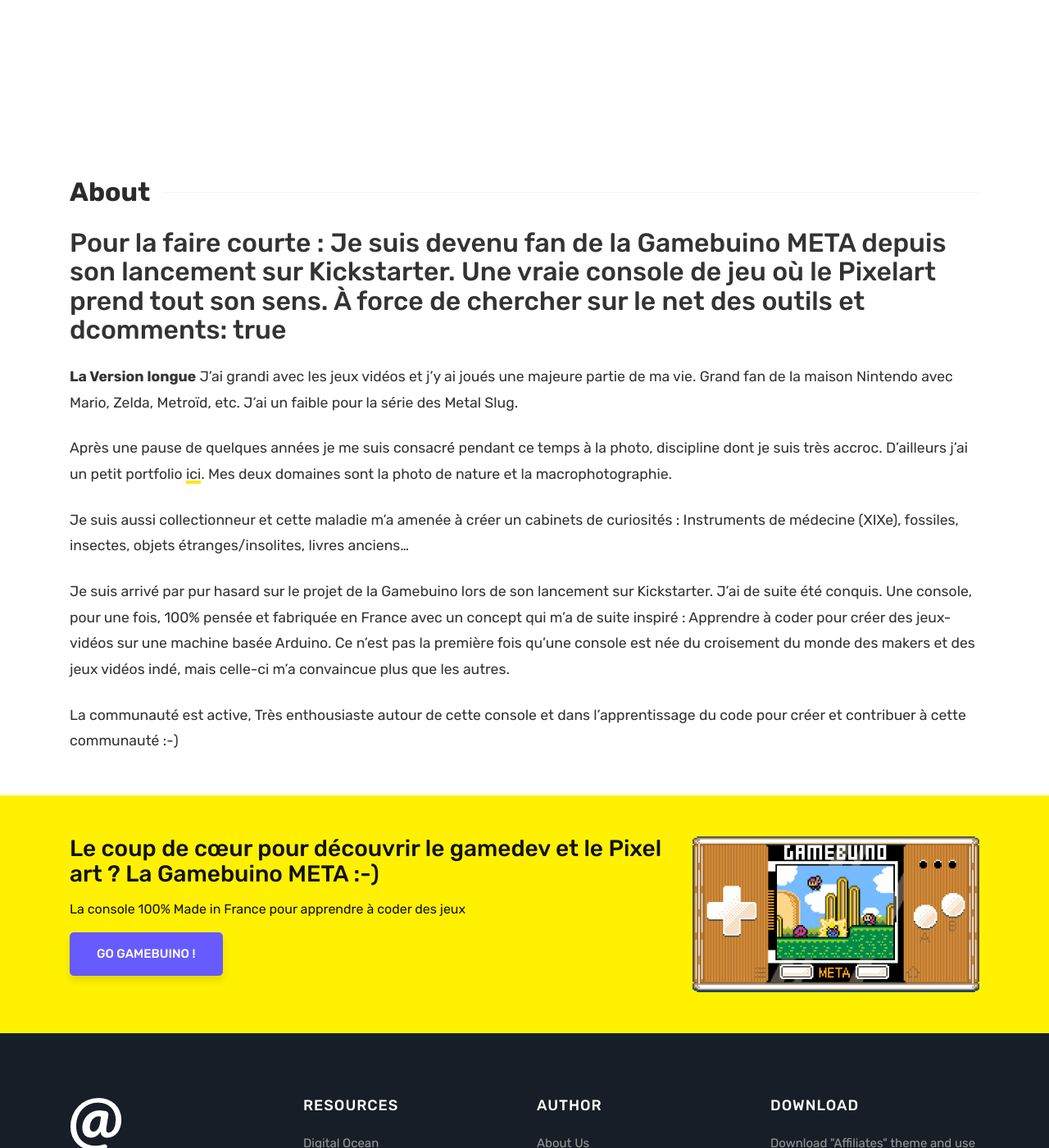
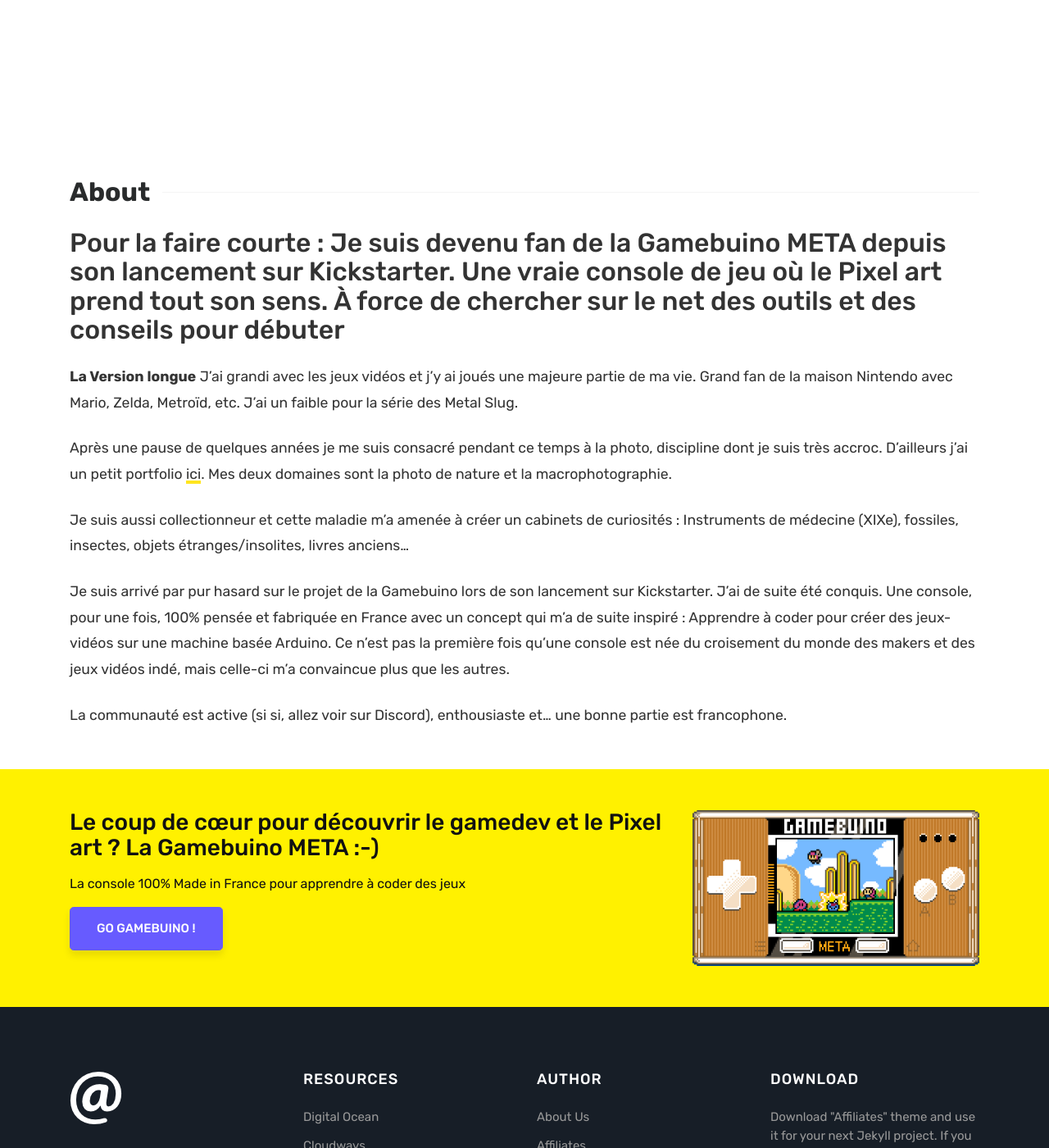
Before and after one commit to Maxibuino/PixBuino, a Jekyll site: the page built from about.md, in a window 1280 px wide and 1400 px high. Shown: the whole window at 82% size. Built offline with Jekyll 4.4.1, drawn with Linux system fonts in a browser that asks for light colours.

Commit message:
about.md updated from https://stackedit.io/

```diff
--- a/about.md
+++ b/about.md
@@ -3,7 +3,7 @@
 title: About
 ---
 
-Pour la faire courte : Je suis devenu fan de la Gamebuino META depuis son lancement sur Kickstarter. Une vraie console de jeu où le Pixelart prend tout son sens. À force de chercher sur le net des outils et dcomments: true
+Pour la faire courte : Je suis devenu fan de la Gamebuino META depuis son lancement sur Kickstarter. Une vraie console de jeu où le Pixel art prend tout son sens. À force de chercher sur le net des outils et des conseils pour débuter
 ---
 
 **La Version longue**
@@ -15,9 +15,8 @@
 
 Je suis arrivé par pur hasard sur le projet de la Gamebuino lors de son lancement sur Kickstarter. J'ai de suite été conquis. Une console, pour une fois, 100% pensée et fabriquée en France avec un concept qui m'a de suite inspiré : Apprendre à coder pour créer des jeux-vidéos sur une machine basée Arduino. Ce n'est pas la première fois qu'une console est née du croisement du monde des makers et des jeux vidéos indé, mais celle-ci m'a convaincue plus que les autres.
 
-La communauté est active,
-Très enthousiaste autour de cette console et dans l'apprentissage du code pour créer et contribuer à cette communauté :-)
+La communauté est active (si si, allez voir sur Discord), enthousiaste et... une bonne partie est francophone.
 <!--stackedit_data:
-eyJoaXN0b3J5IjpbMjAyOTQ5MTI5MCw2MDY5Mjk2OTcsLTE0Nj
-k0NDg3MjgsMTM0NzcwNzYxM119
+eyJoaXN0b3J5IjpbLTE2MDc2MDQxLDYwNjkyOTY5NywtMTQ2OT
+Q0ODcyOCwxMzQ3NzA3NjEzXX0=
 -->
```
